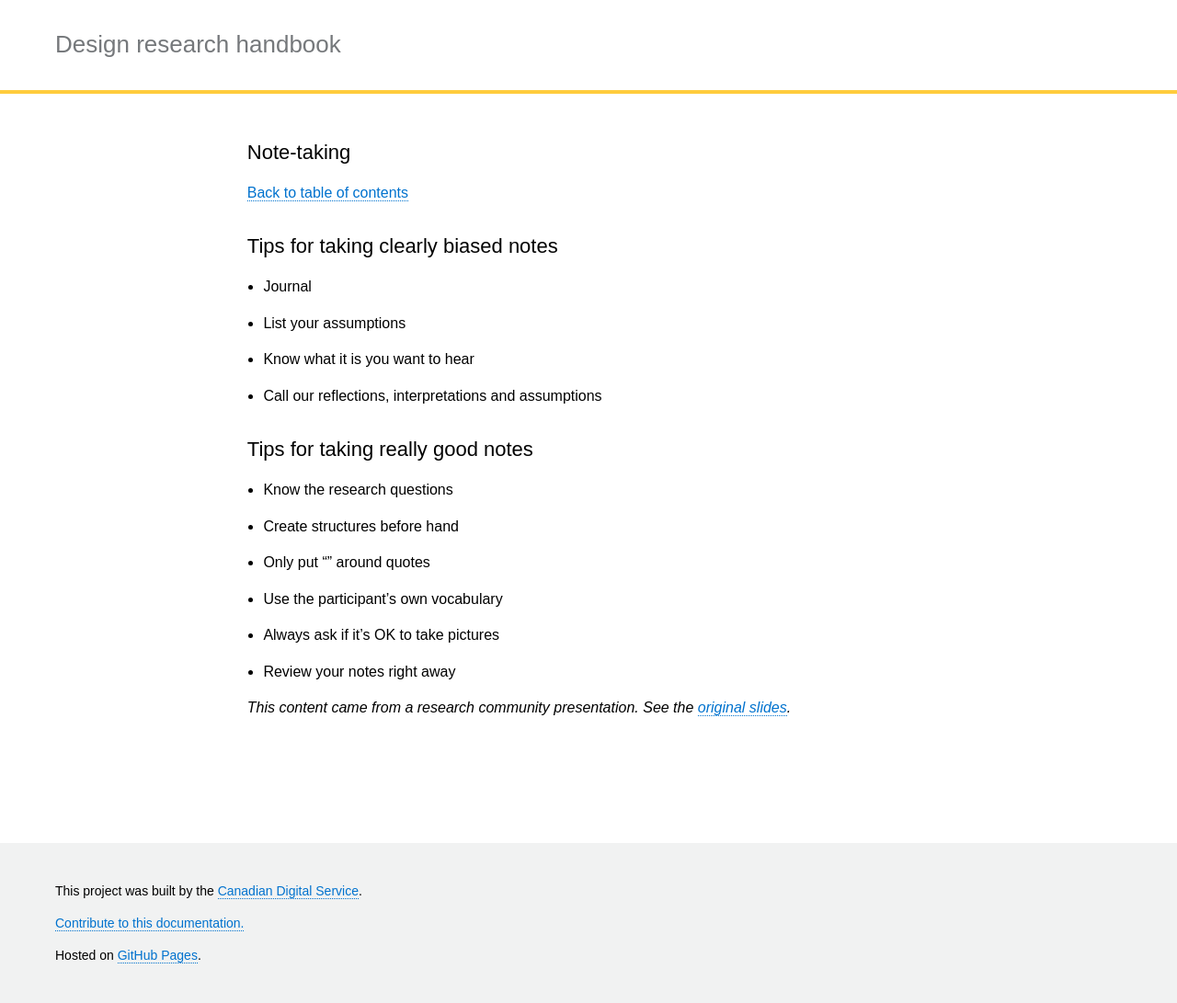
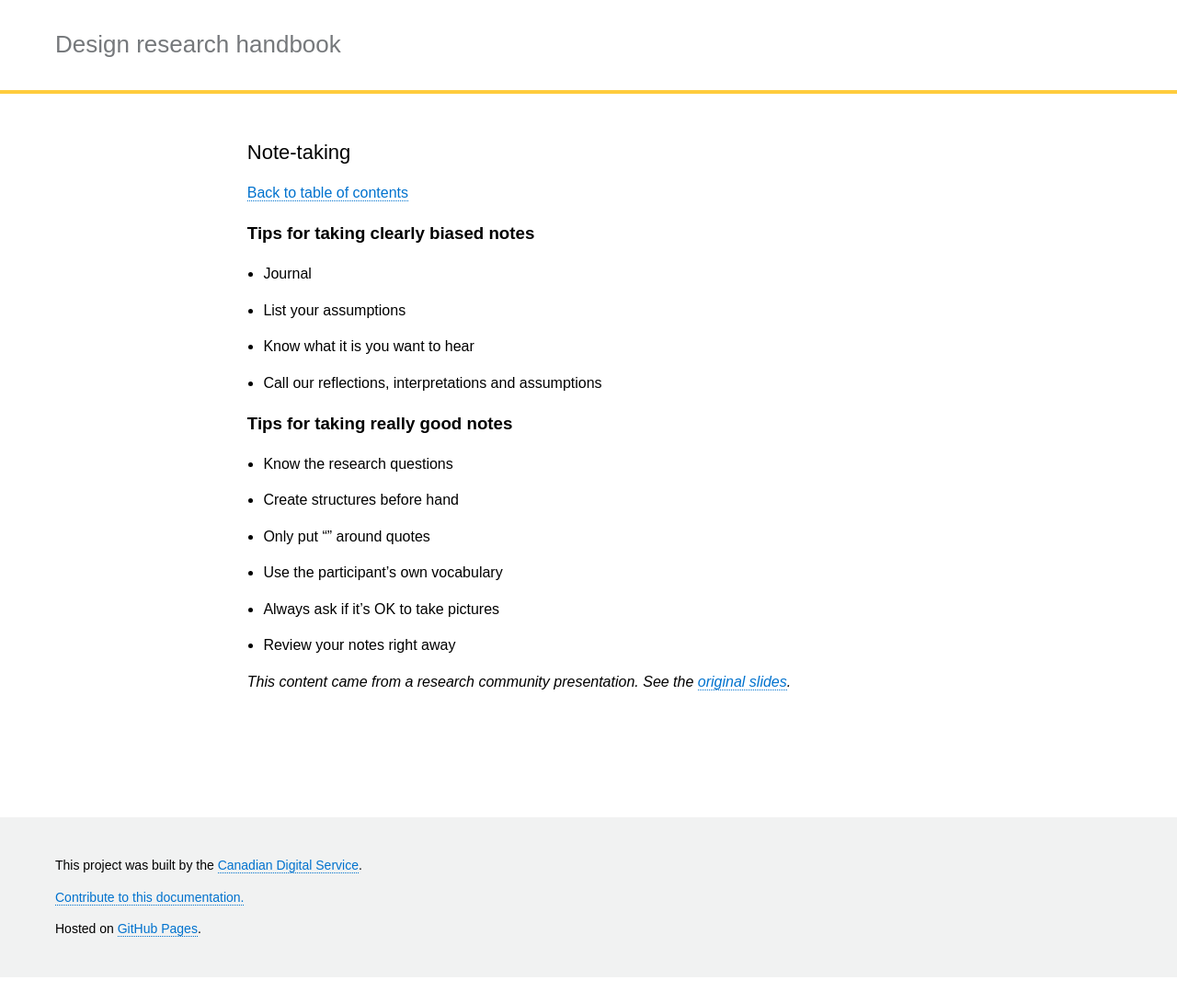
Before and after one commit to cds-snc/design-research-handbook, a Jekyll site: the page built from _pages/en/research-best-practices/note-taking.md, in a window 1280 px wide. Shown: the whole page at 92% size. Built offline with Jekyll 4.4.1, drawn with Linux system fonts in a browser that asks for light colours; after the commit the page ends 1063 px from its top, so only the background shows below that.

Commit message:
Fixing headings

```diff
--- a/_pages/en/research-best-practices/note-taking.md
+++ b/_pages/en/research-best-practices/note-taking.md
@@ -7,13 +7,13 @@ category: "Best practices"
 trans_url: "/fr-needed/"
 ---
 
-## Tips for taking clearly biased notes
+### Tips for taking clearly biased notes
 - Journal
 - List your assumptions
 - Know what it is you want to hear
 - Call our reflections, interpretations and assumptions
 
-## Tips for taking really good notes
+### Tips for taking really good notes
 - Know the research questions
 - Create structures before hand
 - Only put "" around quotes
```
